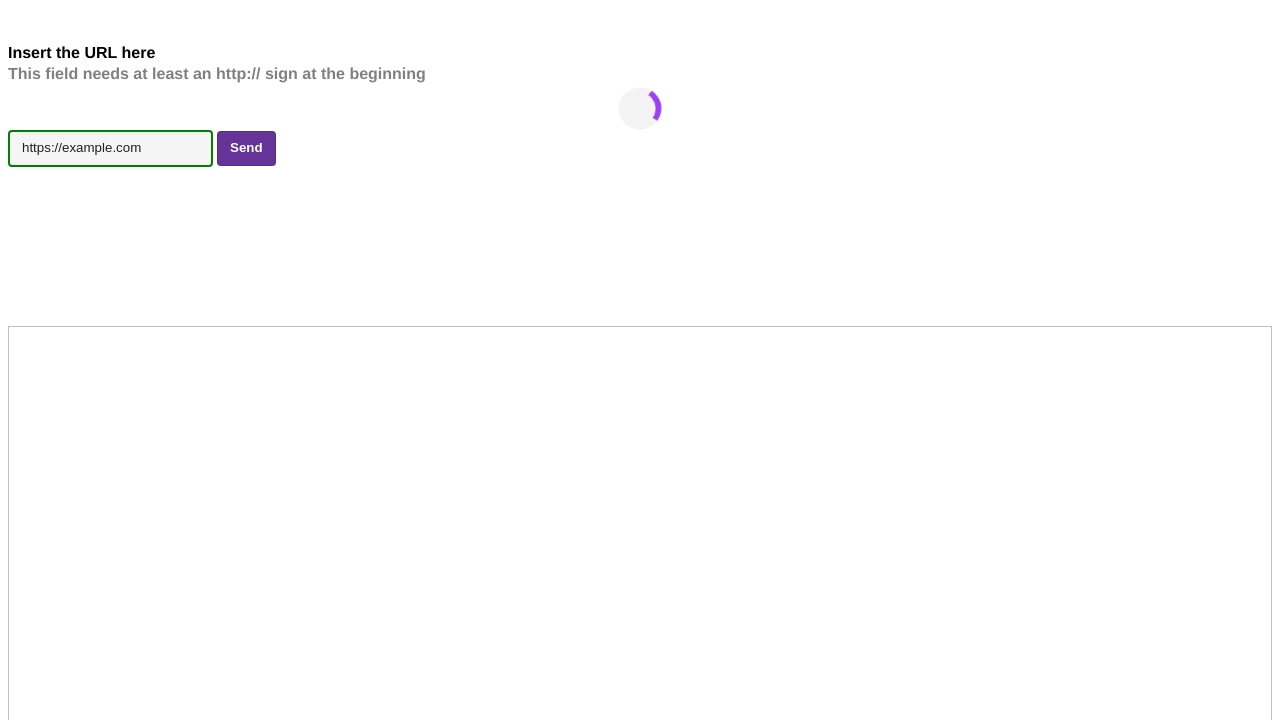
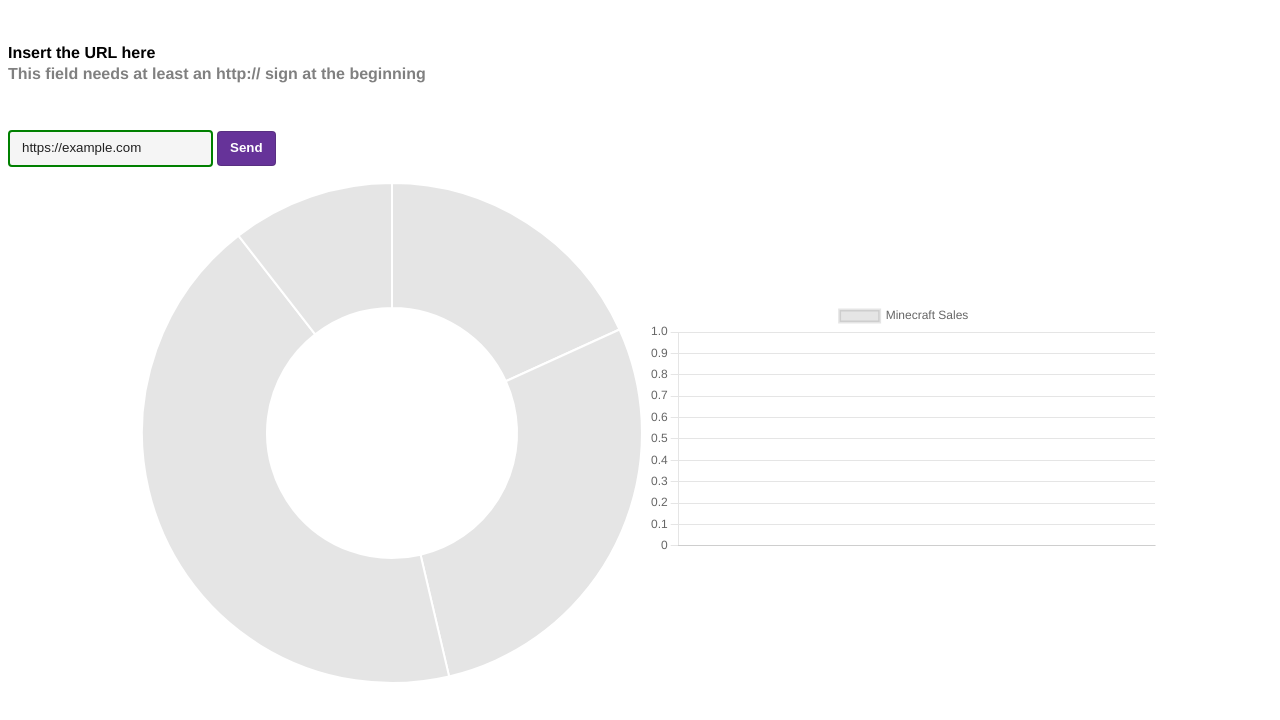
Before and after one commit to Dragoton/Carbon_project_Exercise_3rd_Semester, a website built with Vite: page index.html in a window 1280 px wide. Both pictures are taken after typing "https://example.com" into the empty fields and a click on the button "Send". Shown: the part 116-836 px from the top of the page. After the commit the page ends 808 px from the top, so only its background shows below. Built offline with nearby package versions, Linux system fonts and the light colour scheme; no server answers.

Commit message:
this is how is it going with charts

```diff
--- a/charts.js
+++ b/charts.js
@@ -1,36 +1,45 @@
-import { Chart } from "chart.js";
-
-let ctx = document.querySelector("#myChart").getContext("2d");
-// let myChart = new Chart(ctx, {
-//   type: "bar",
-//   data: {
-//     labels: ["Group 1", "Group 2", "Group 3"],
-//     datasets: [
-//       {
-//         label: "Groups",
-//         data: [12, 19, 3],
-//       },
-//     ],
-//   },
-// });
+export function MyChart() {
+  const ctx = document.querySelector("#myChart").getContext("2d");
+  const ctxBar = document.querySelector("#myChartBar").getContext("2d");
 
   const lables = ["2012", "2013", "2014", "2015"];
+  const lablesBar = ["Red", "Yellow", "Blue", "Green"];
   const data = {
     lables,
-  dataSets: [
+    datasets: [
       {
-      data: [211, 326, 543, 122],
+        data: [211, 326, 500, 122],
+        label: "Minecraft Sales",
+      },
+    ],
+  };
+
+  const dataBar = {
+    lablesBar,
+    datasets: [
+      {
+        data: ["Red", "Yellow", "Blue", "Green"],
         label: "Minecraft Sales",
       },
     ],
   };
 
   const config = {
-  type: "line",
+    type: "doughnut",
     data: data,
     options: {
       responsive: true,
     },
   };
 
+  const configBar = {
+    type: "line",
+    data: dataBar,
+    options: {
+      responsive: true,
+    },
+  };
+
   const myChart = new Chart(ctx, config);
+  const myChartBar = new Chart(ctxBar, configBar);
+}
--- a/index.html
+++ b/index.html
@@ -21,14 +21,15 @@
     <main>
 
     </main>
-    <form >
+    <form>
       <label for="url_input">
         <span class="hint">Insert the URL here</span>
         <span id="hint-url">This field needs at least an http:// sign at the beginning</span>
       </label>
       <div id="loading"></div>
 
-      <input id="url_link" type="url" name="url" autocomplete="url" spellcheck="true" placeholder="Type in the URL" required />
+      <input id="url_link" type="url" name="url" autocomplete="url" spellcheck="true" placeholder="Type in the URL"
+        required />
 
       <button type="button" id="button" aria-live="polite">Send</button>
 
@@ -37,10 +38,14 @@
     <!-- <img src="/greenhouse.jpg" alt="this is a image with a greenhouse in it"> -->
   </div>
 
-  <div class="chart"><canvas id="myChart" ></canvas></div>
+  <div class="chart">
+    <div class="chartPie"><canvas id="myChart"></canvas></div>
+    <div class="chartPie"><canvas id="myChartBar"></canvas></div>
+  </div>
 
-  <img />
-  <script type="text/javascript" src="https://cdnjs.cloudflare.com/ajax/libs/Chart.js/2.1.6/Chart.bundle.min.js"></script>
+  <script src="https://cdnjs.cloudflare.com/ajax/libs/Chart.js/3.7.1/chart.min.js"
+    integrity="sha512-QSkVNOCYLtj73J4hbmVoOV6KVZuMluZlioC+trLpewV8qMjsWqlIQvkn1KGX2StWvPMdWGBqim1xlC8krl1EKQ=="
+    crossorigin="anonymous" referrerpolicy="no-referrer"></script>
   <script type="module" src="/main.js"></script>
 </body>
 
--- a/main.js
+++ b/main.js
@@ -8,6 +8,7 @@ import "./styles.scss";
 
 const fakeImg = ["img-for-try-out", "img-for-try-out"];
 import { start } from "./fetching.js";
+import { MyChart } from "./charts.js";
 
 document.querySelector("#header").innerHTML = `<h1>This is a page to see if the data can be fetched or not!</h1> `;
 
@@ -23,7 +24,8 @@ export function displayLoading() {
   // to stop loading after some time
   setTimeout(() => {
     loader.classList.remove("display");
-  }, 15000);
+    MyChart();
+  }, 1000);
 }
 
 // fakeImg.forEach((el) => {
--- a/styles.scss
+++ b/styles.scss
@@ -9,14 +9,6 @@ body {
         display: grid;
         gap: 1rem;
     }
-
-    // input[type="text"]:valid {
-    //     border-color: green;
-    // }
-
-    // input[type="text"]:invalid {
-    //     border-color: red;
-    // }
 
     h1 {
         font-size: 3rem;
@@ -80,7 +72,7 @@ body {
     }
 }
 
-
+// this is the logic of CSS to know is the link is the correct one or not
 
 input:not(:focus, :placeholder-shown):invalid~.error {
     opacity: 1;
@@ -104,8 +96,7 @@ input:not(:focus, :placeholder-shown):invalid {
 input:valid:not(:placeholder-shown, :focus) {
     border: 2px solid green;
 }
-
-
+// this is the loadingscreen
 #loading {
     width: 2rem;
     height: 2rem;
@@ -116,10 +107,15 @@ input:valid:not(:placeholder-shown, :focus) {
     visibility: hidden;
     animation: spin 1s infinite linear;
 }
+
+
 #loading.display {
     visibility: visible;
     background-color: #f3f3f3;
 }
+
+
+
 @keyframes spin {
     from {
         transform: rotate(0deg);
@@ -129,6 +125,7 @@ input:valid:not(:placeholder-shown, :focus) {
     }
 }
 
+// this is the for small text that is underneath when you don`t insert the correct link
 
 @keyframes shake {
     25% {
@@ -139,3 +136,18 @@ input:valid:not(:placeholder-shown, :focus) {
         transform: translateX(6px);
     }
 }
+
+// this is for the charts
+
+.chart {
+    display: flex;
+    flex-direction: row;
+    justify-content: center;
+    align-items: center;
+    position: relative;
+    width: 100vw;
+}
+
+.chartPie {
+    width: 40vw;
+}
```
Lines whose indentation alone changed are shown as unchanged.
